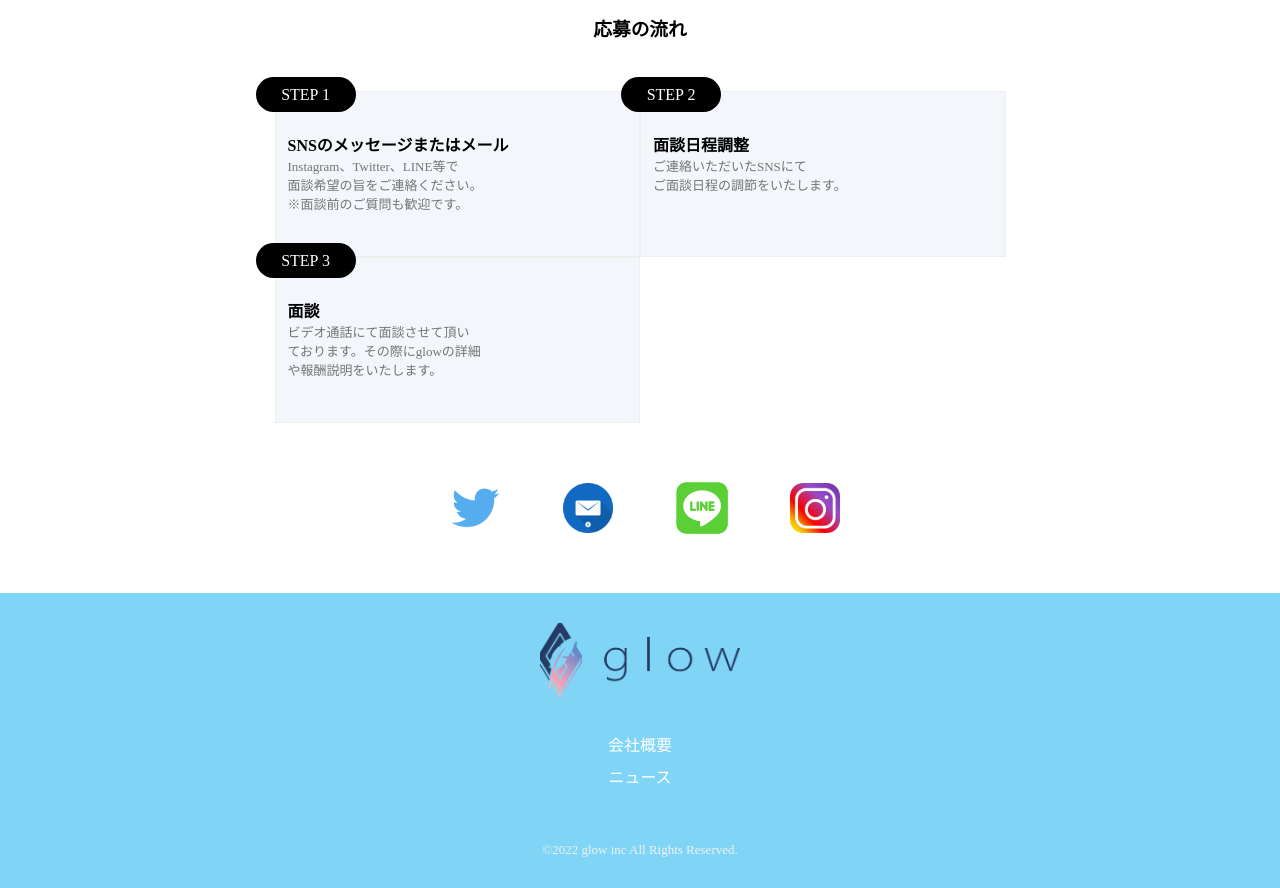
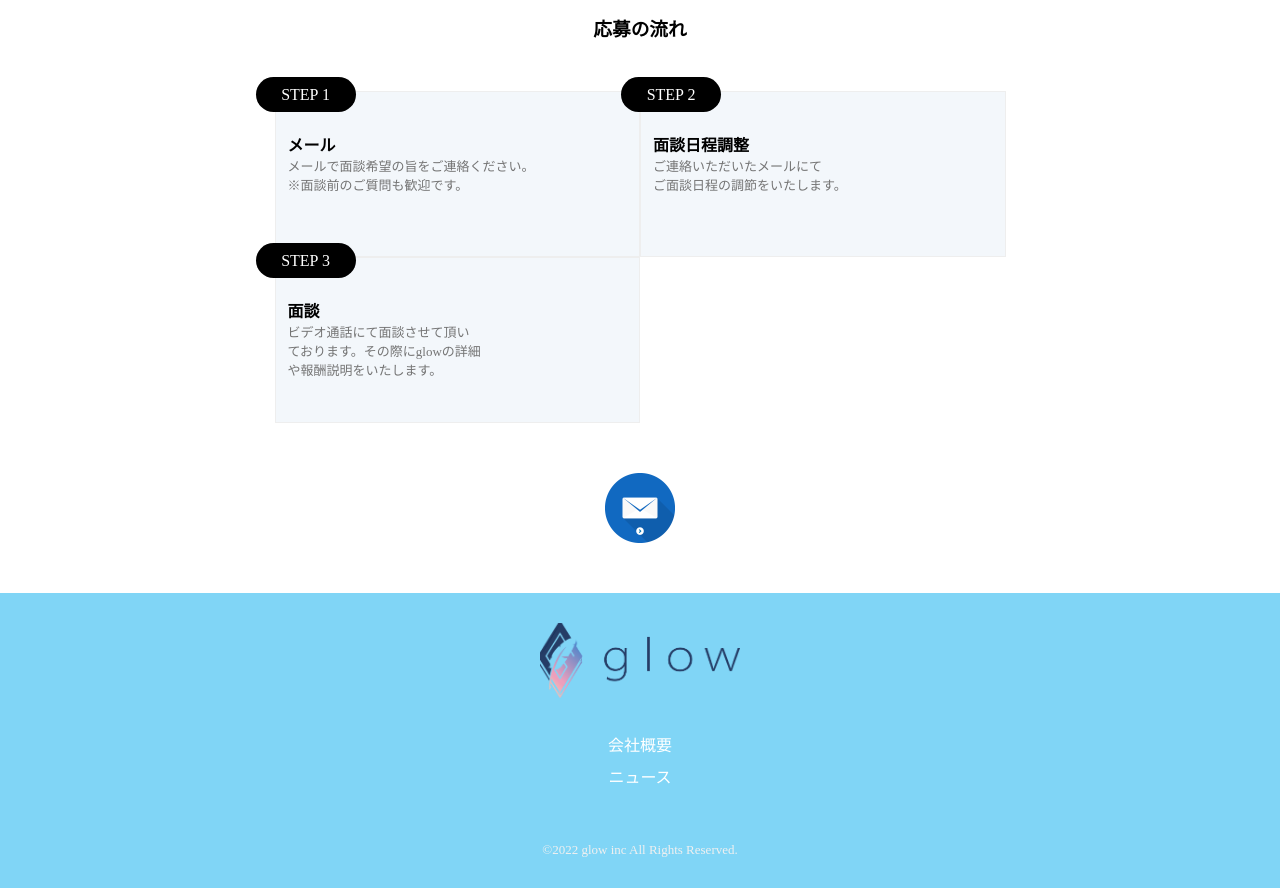
Before and after one commit to tetrapod-eng/real-livers-page, a website: page index.html in a window 1280 px wide. Shown: the part 3200-4088 px from the top of the page. Drawn offline with Linux system fonts and the light colour scheme.

Commit message:
メール飲み残す

```diff
--- a/index.html
+++ b/index.html
@@ -156,10 +156,9 @@
         <h3 class="h3-article" id="submittion-flow-js">応募の流れ</h3>
         <div id="submission-flow">
             <div class="submission-item">
-                <h4>SNSのメッセージまたはメール</h4>
+                <h4>メール</h4>
                 <div class="submission-text">
-                    Instagram、Twitter、LINE等で<br>
-                    面談希望の旨をご連絡ください。<br>
+                    メールで面談希望の旨をご連絡ください。<br>
                     ※面談前のご質問も歓迎です。
                 </div>
                 <div class="step">STEP 1</div>
@@ -167,7 +166,7 @@
             <div class="submission-item">
                 <h4>面談日程調整</h4>
                 <div class="submission-text">
-                    ご連絡いただいたSNSにて<br>
+                    ご連絡いただいたメールにて<br>
                     ご面談日程の調節をいたします。
                 </div>
                 <div class="step">STEP 2</div>
@@ -185,16 +184,7 @@
         <!-- SNSアイコン -->
         <ul id="sns-link">
             <li>
-                <a href="https://twitter.com/support_glow" target="_blank"><img src="static/image/twitter-logwebp.webp" alt="twitter glow"></a>
-            </li>
-            <li>
                 <a href="mailto:liver_support@glow-hakumei.com"><img src="static/image/mail-icon.png" alt="mail glow"></a>
-            </li>
-            <li>
-                <a href="https://line.me/ti/p/xYvJ2ZYMpJ" target="_blank"><img src="static/image/line-icon.png" alt="line glow"></a>
-            </li>
-            <li>
-                <a href="https://www.instagram.com/support_glow/" target="_blank"><img src="static/image/instagram-icon.png" alt="instagram glow"></a>
             </li>
         </ul>
         <!-- フッター -->
--- a/static/code/sass/index.scss
+++ b/static/code/sass/index.scss
@@ -238,7 +238,7 @@
     margin: 0 auto;
     margin-top: 50px;
     margin-bottom: 50px;
-    justify-content: space-between;
+    justify-content: center;
 
     li {
         list-style: none;
```
Also changed, not shown: static/css/index.css.
